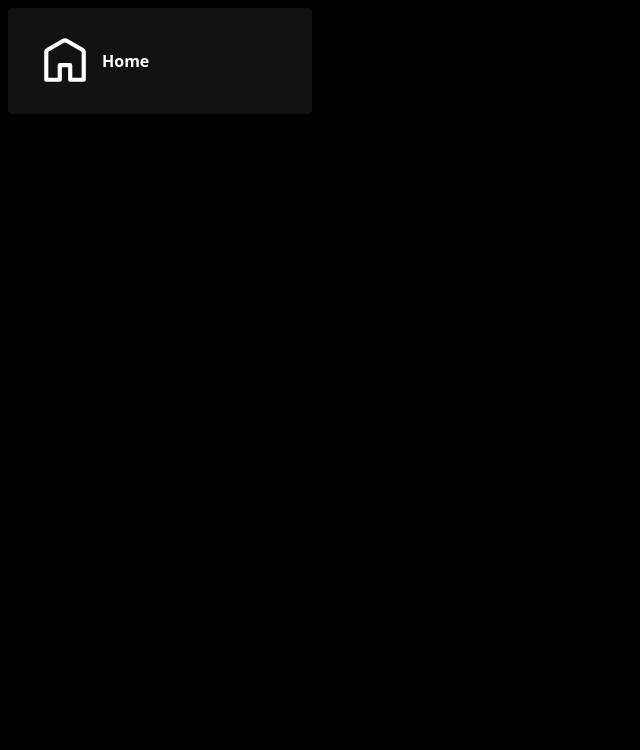
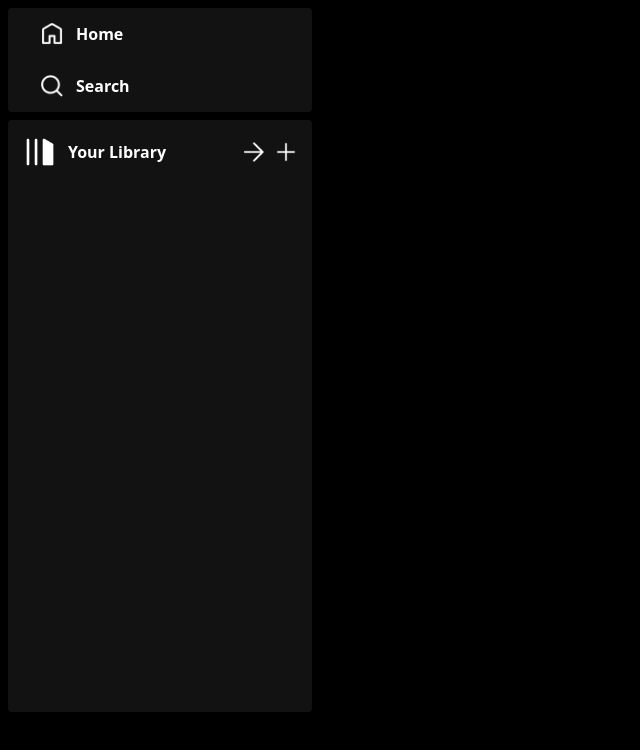
Before and after one commit to MenukaSankalpa/Project-47, a React (Vite) app in the folder spotify-clone/: page / in a window 1280 px wide. Shown: the top 750 px of the page, without its empty margins (0-640 px from the left). Built offline with nearby package versions, Linux system fonts and the light colour scheme.

Commit message:
add img and icons

```diff
--- a/spotify-clone/src/components/Sidebar.jsx
+++ b/spotify-clone/src/components/Sidebar.jsx
@@ -6,8 +6,25 @@
     <div className='w-[25%] h-full p-2 flex-col gap-2 text-white hidden lg:flex'>
         <div className='bg-[#121212] h-[15%] rounded flex flex-col justify-around'>
             <div className='flex items-center gap-3 pl-8 cursor-pointer'>
-                <img src={assets.home_icon} alt="" />
+                <img className='w-6' src={assets.home_icon} alt="" />
                 <p className='font-bold'>Home</p>
+            </div>
+            <div className='flex items-center gap-3 pl-8 cursor-pointer'>
+                <img className='w-6' src={assets.search_icon} alt="" />
+                <p className='font-bold'>Search</p>
+            </div>
+        </div>
+        <div className='bg-[#121212] h-[85%] rounded'>
+            <div className='p-4 flex items-center justify-between'>
+                <div className='flex items-center gap-3'>
+                    <img className='w-8' src={assets.stack_icon} alt="" />
+                    <p className='font-semibold'>Your Library</p>
+                </div>
+                <div className='flex items-center gap-3'>
+                    <img  className='w-5' src={assets.arrow_icon} alt="" />
+                    <img className='w-5' src={assets.plus_icon} alt="" />
+                </div>
+
             </div>
         </div>
     </div>
```
